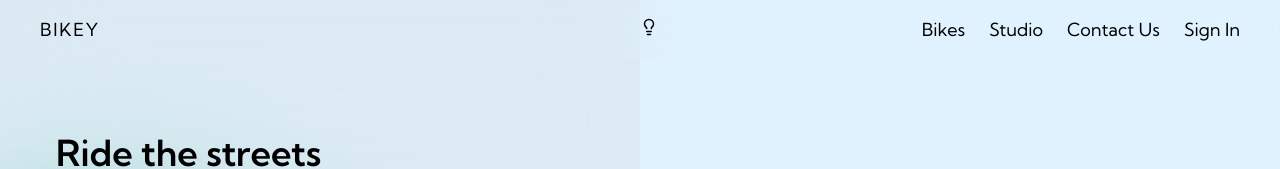
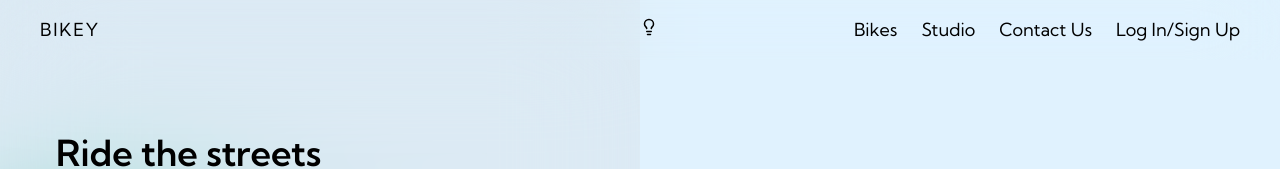
Before and after one commit to KINYENJE/nextjs-bike-rental-app, a Next.js app: page / in a window 1280 px wide. Shown: the top 169 px of the page. Built offline with nearby package versions, Linux system fonts and the light colour scheme.

Commit message:
active link styling

```diff
--- a/app/components/Navbar.jsx
+++ b/app/components/Navbar.jsx
@@ -3,6 +3,7 @@
 import React from 'react'
 import Themeswitcher from './ThemeSwitcher'
 import Link from 'next/link'
+import {  usePathname } from 'next/navigation'
 
 import { Kumbh_Sans } from 'next/font/google'
 
@@ -11,6 +12,13 @@ const font = Kumbh_Sans({weight: "400", subsets: ['latin']})
 
 
 const Navbar = () => {
+  const pathname = usePathname()
+
+  const isActive = (path) => {
+    return pathname.startsWith(path)
+  }
+
+
   return (
     <nav className={` ${font.className} flex justify-between px-10  bg-transparent font-sans font-semibold text-lg  py-4 backdrop-blur-2xl w-full z-50 text-black dark:text-white fixed`}>
       <Link href={`/`} className=' tracking-widest'>BIKEY</Link>
@@ -20,10 +28,13 @@ const Navbar = () => {
       </div>
 
       <div className='gap-6 flex dark:text-dsectext'>
-        <Link className='hover:dark:text-white hover:text-dgreen hover:shadow-2xl hover:shadow-white' href="/bikes">Bikes</Link>
-        <Link className='hover:dark:text-white hover:text-dgreen hover:shadow-2xl hover:shadow-white' href="/studio">Studio</Link>
-        <Link className='hover:dark:text-white hover:text-dgreen hover:shadow-2xl hover:shadow-white' href="/contact">Contact Us</Link>
-        <Link className='hover:dark:text-white hover:text-dgreen hover:shadow-2xl hover:shadow-white' href="/login">Sign In</Link>
+      <Link className={`${isActive('/bikes') ? 'text-dgreen dark:text-dred' : 'text-black dark:text-white'} hover:dark:text-white hover:text-dgreen hover:shadow-2xl hover:shadow-white`} href="/bikes">Bikes</Link>
+        <Link className={`${isActive('/studio') ? 'text-dgreen dark:text-dred' : 'text-black dark:text-white'} hover:dark:text-white hover:text-dgreen hover:shadow-2xl hover:shadow-white`} href="/studio">Studio</Link>
+        <Link className={`${isActive('/contact') ? 'text-dgreen dark:text-dred' : 'text-black dark:text-white'} hover:dark:text-white hover:text-dgreen hover:shadow-2xl hover:shadow-white`} href="/contact">Contact Us</Link>
+        <span>
+          <Link className={`${isActive('/login') ? 'text-dgreen dark:text-dred' : 'text-black dark:text-white'} hover:dark:text-white hover:text-dgreen hover:shadow-2xl hover:shadow-white`} href="/login">Log In</Link>/
+          <Link className={`${isActive('/signup') ? 'text-dgreen dark:text-dred' : 'text-black dark:text-white'} hover:dark:text-white hover:text-dgreen hover:shadow-2xl hover:shadow-white`} href="/signup">Sign Up</Link>
+        </span>
       </div>
 
     </nav>
```
